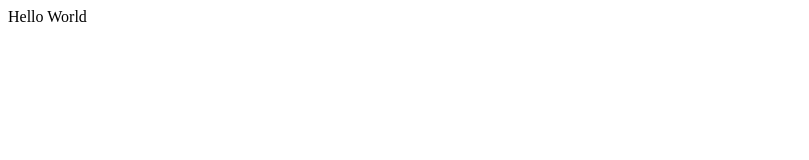
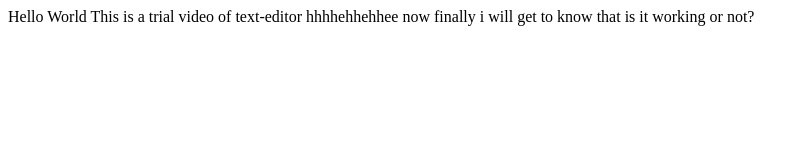
Before and after one commit to Himanshu4812/gitDemo, a plain HTML site: page index.html in a window 1280 px wide. Shown: the whole page, without its empty margins (0-809 px from the left). Drawn offline with Linux system fonts and the light colour scheme.

Commit message:
Add new files

```diff
--- a/index.html
+++ b/index.html
@@ -9,3 +9,5 @@
     Hello World
 </body>
 </html>
+This is a trial video of text-editor hhhhehhehhee
+now finally i will get to know that is it working or not?
```
Also changed, not shown: 1 other file.
